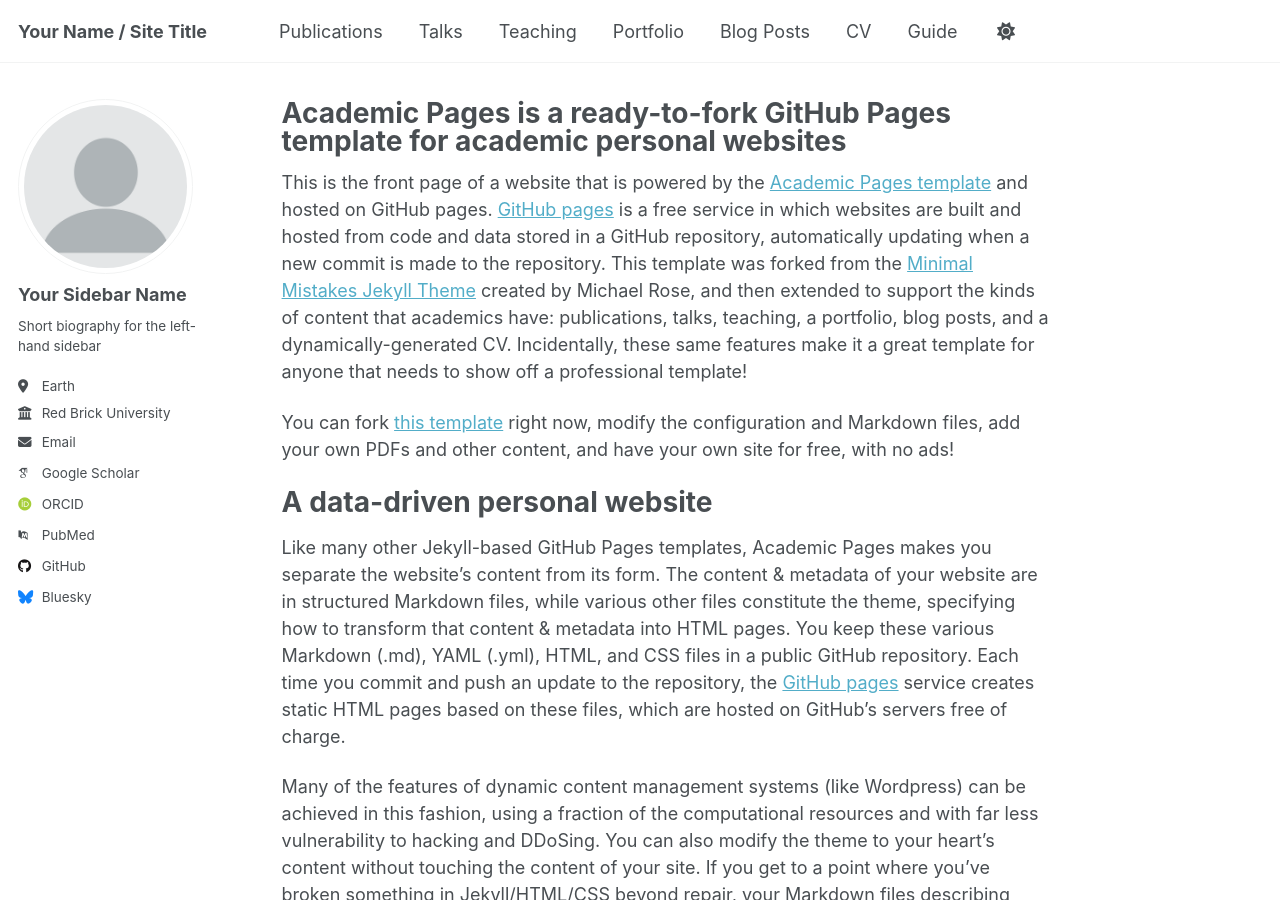
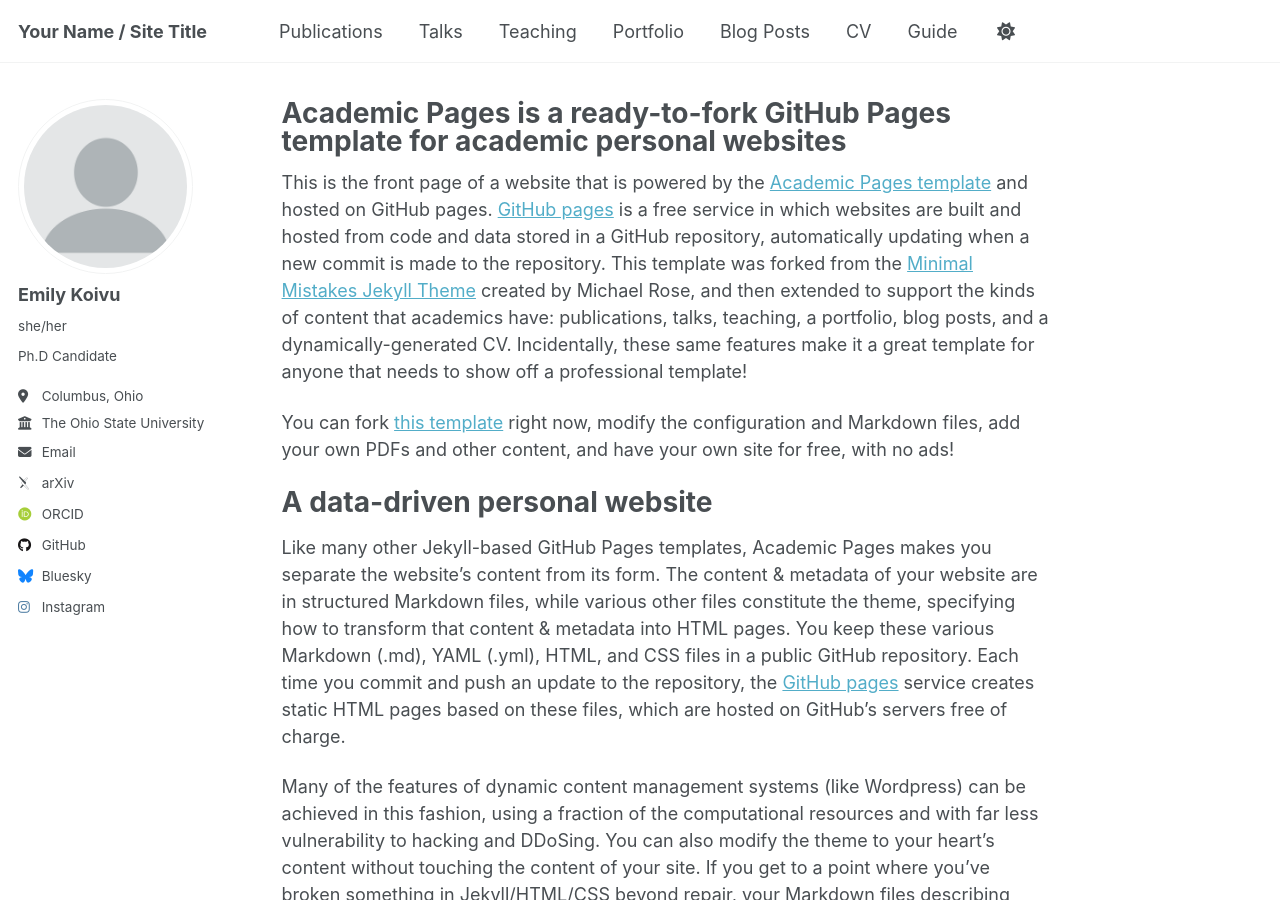
Before and after one commit to koivuemily/koivuemily.github.io, a Jekyll site: the page built from _pages/about.md, in a window 1280 px wide and 900 px high. Built offline with Jekyll 4.4.1, drawn with Linux system fonts in a browser that asks for light colours; some web fonts are replaced; a script that is not in the unit is left out.

Commit message:
Update _config.yml

```diff
--- a/_config.yml
+++ b/_config.yml
@@ -13,7 +13,7 @@ title                    : "Your Name / Site Title"
 title_separator          : "-"
 name                     : &name "Your Name"
 description              : &description "personal description"
-url                      : https://academicpages.github.io # the base hostname & protocol for your site e.g. "https://[your GitHub username].github.io" or if you already have some other page hosted on Github then use "https://[your GitHub username].github.io/[Your Repo Name]"
+url                      : https://koivuemily.github.io # the base hostname & protocol for your site e.g. "https://[your GitHub username].github.io" or if you already have some other page hosted on Github then use "https://[your GitHub username].github.io/[Your Repo Name]"
 baseurl                  : "" # the subpath of your site, e.g. "/blog"
 repository               : "academicpages/academicpages.github.io"
 
@@ -23,23 +23,23 @@ repository               : "academicpages/academicpages.github.io"
 author:
   # Biographic information
   avatar           : "profile.png"
-  name             : "Your Sidebar Name"
-  pronouns         : # example: "she/her"
-  bio              : "Short biography for the left-hand sidebar"
-  location         : "Earth"
-  employer         : "Red Brick University"
+  name             : "Emily Koivu"
+  pronouns         : "she/her"# example: "she/her"
+  bio              : "Ph.D Candidate"
+  location         : "Columbus, Ohio"
+  employer         : "The Ohio State University"
   uri              : # URL
-  email            : "none@example.org"
+  email            : "koivu.1@osu.edu"
 
   # Academic websites
   academia         : # URL
-  arxiv            : # URL - Update with the correct link to your profile
-  googlescholar    : "https://scholar.google.com/citations?user=PS_CX0AAAAAJ"
+  arxiv            : "https://arxiv.org/search/?searchtype=author&query=Koivu%2C+E"
+  googlescholar    : # URL
   inspire-hep      : # URL
   impactstory      : # URL
-  orcid            : "http://orcid.org/yourorcidurl"
+  orcid            : "https://orcid.org/0000-0001-8682-1421"
   semantic         : # URL
-  pubmed           : "https://www.ncbi.nlm.nih.gov/pubmed/?term=john+snow"
+  pubmed           : # URL
   researchgate     : # URL
   scopus           : # URL
 
@@ -60,7 +60,7 @@ author:
   goodreads        : # Username
   google_plus      : # Username
   keybase          : # Username
-  instagram        : # Username
+  instagram        : emily-koivu-76b33515b
   lastfm           : # Username
   linkedin         : # Username
   mastodon         : # URL
@@ -80,8 +80,6 @@ author:
 
 # Publication Category - The following the list of publication categories and their headings
 publication_category:
-  books:
-    title: 'Books'
   manuscripts:
     title: 'Journal Articles'
   conferences:
```
